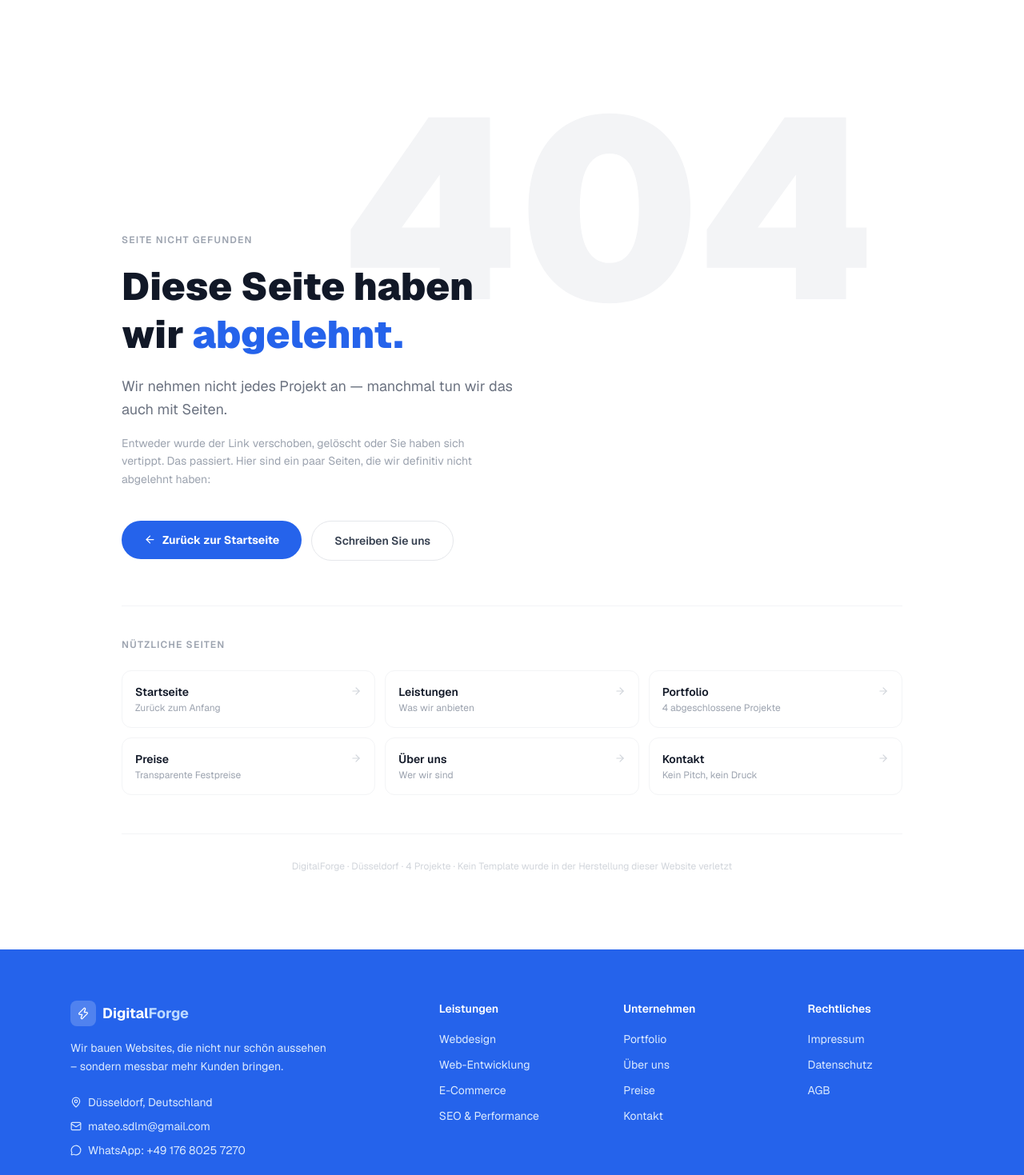
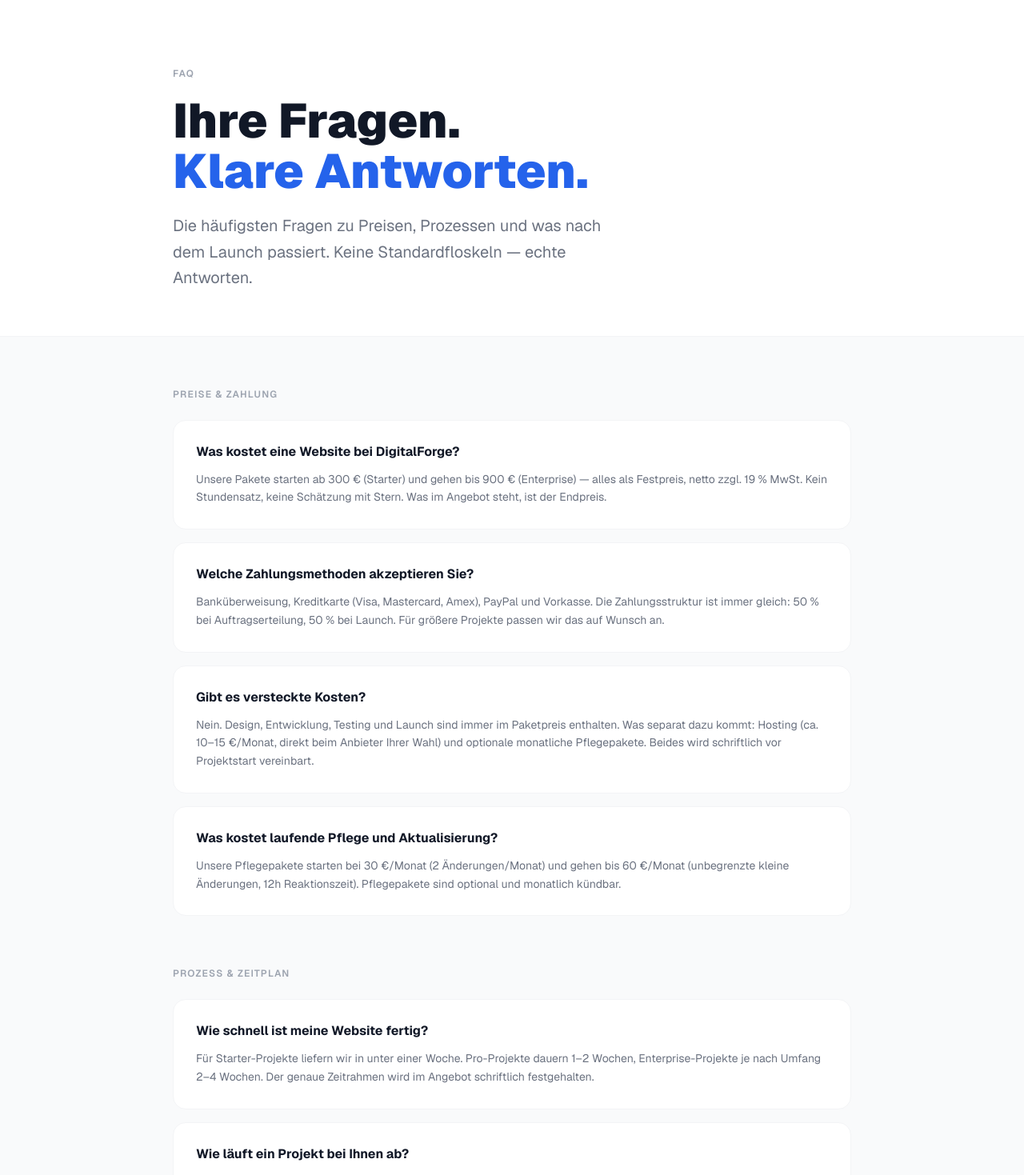
Before and after one commit to chjungdus/Neue-Website, a Next.js app: page /faq in a window 1280 px wide. Before the commit this address had no page. Shown: the part 60-1529 px from the top of the page at 80% size. Built offline with nearby package versions, Linux system fonts and the light colour scheme.

Commit message:
feat: add comprehensive FAQ page

```diff
--- /dev/null
+++ b/src/app/faq/page.tsx
@@ -0,0 +1,173 @@
+import type { Metadata } from "next"
+import Link from "next/link"
+import { ArrowRight } from "lucide-react"
+import FadeIn from "@/components/ui/fade-in"
+
+export const metadata: Metadata = {
+  title: "Häufige Fragen – FAQ",
+  description:
+    "Antworten auf die häufigsten Fragen zu Preisen, Prozessen, Lieferzeiten und mehr.",
+}
+
+const faqs = [
+  {
+    category: "Preise & Zahlung",
+    items: [
+      {
+        q: "Was kostet eine Website bei DigitalForge?",
+        a: "Unsere Pakete starten ab 300 € (Starter) und gehen bis 900 € (Enterprise) — alles als Festpreis, netto zzgl. 19 % MwSt. Kein Stundensatz, keine Schätzung mit Stern. Was im Angebot steht, ist der Endpreis.",
+      },
+      {
+        q: "Welche Zahlungsmethoden akzeptieren Sie?",
+        a: "Banküberweisung, Kreditkarte (Visa, Mastercard, Amex), PayPal und Vorkasse. Die Zahlungsstruktur ist immer gleich: 50 % bei Auftragserteilung, 50 % bei Launch. Für größere Projekte passen wir das auf Wunsch an.",
+      },
+      {
+        q: "Gibt es versteckte Kosten?",
+        a: "Nein. Design, Entwicklung, Testing und Launch sind immer im Paketpreis enthalten. Was separat dazu kommt: Hosting (ca. 10–15 €/Monat, direkt beim Anbieter Ihrer Wahl) und optionale monatliche Pflegepakete. Beides wird schriftlich vor Projektstart vereinbart.",
+      },
+      {
+        q: "Was kostet laufende Pflege und Aktualisierung?",
+        a: "Unsere Pflegepakete starten bei 30 €/Monat (2 Änderungen/Monat) und gehen bis 60 €/Monat (unbegrenzte kleine Änderungen, 12h Reaktionszeit). Pflegepakete sind optional und monatlich kündbar.",
+      },
+    ],
+  },
+  {
+    category: "Prozess & Zeitplan",
+    items: [
+      {
+        q: "Wie schnell ist meine Website fertig?",
+        a: "Für Starter-Projekte liefern wir in unter einer Woche. Pro-Projekte dauern 1–2 Wochen, Enterprise-Projekte je nach Umfang 2–4 Wochen. Der genaue Zeitrahmen wird im Angebot schriftlich festgehalten.",
+      },
+      {
+        q: "Wie läuft ein Projekt bei Ihnen ab?",
+        a: "1. Kurzes Kennenlerngespräch (30 Min.) 2. Konkretes Angebot mit Festpreis innerhalb von 3–5 Tagen 3. Briefing und Konzept 4. Design-Entwurf zur Freigabe 5. Entwicklung mit Live-Link zum Mitverfolgen 6. Launch. Jede Phase endet mit Ihrer Freigabe — kein Schritt ohne Ihre Zustimmung.",
+      },
+      {
+        q: "Was brauche ich, um ein Projekt zu starten?",
+        a: "Idealerweise: eine Idee, was die Website leisten soll, Ihr Logo (oder die Bereitschaft, ohne auszukommen), und grobe Texte für die Inhalte. Wir helfen beim Rest. Wenn Texte und Bilder fehlen, nennen wir Ihnen Optionen.",
+      },
+      {
+        q: "Kann ich den Fortschritt verfolgen?",
+        a: "Ja. Sie bekommen während der Entwicklung einen Live-Link, über den Sie jederzeit den aktuellen Stand sehen können. Keine Black Box, kein 'ist in Arbeit' ohne Beweis.",
+      },
+    ],
+  },
+  {
+    category: "Design & Qualität",
+    items: [
+      {
+        q: "Was passiert, wenn ich mit dem ersten Entwurf nicht zufrieden bin?",
+        a: "Wir überarbeiten kostenlos — ohne Diskussion, ohne Zeitdruck. Diese Aussage steht im Vertrag. Beim Starter-Paket sind 2 Korrekturrunden inklusive, bei Pro und Enterprise unbegrenzt.",
+      },
+      {
+        q: "Kann ich Wünsche und Vorbilder mitbringen?",
+        a: "Absolut. Je konkreter Ihre Vorstellung, desto besser das Ergebnis. Schicken Sie uns Websites, die Ihnen gefallen, Screenshots, oder eine einfache Beschreibung des Stils. Wir hören zu — und fragen nach, wenn etwas unklar ist.",
+      },
+      {
+        q: "Sind Ihre Websites mobil-optimiert?",
+        a: "Immer. Alle unsere Websites sind vollständig responsive — sie sehen auf Smartphone, Tablet und Desktop gleich professionell aus. Das ist kein optionales Feature, sondern Standard.",
+      },
+    ],
+  },
+  {
+    category: "Nach dem Launch",
+    items: [
+      {
+        q: "Kann ich meine Website nach dem Launch selbst bearbeiten?",
+        a: "Wir bauen keine selbst-editierbaren CMS-Systeme — nicht weil wir Sie abhängig halten wollen, sondern weil diese Systeme Performance, Sicherheit und Design-Qualität kosten. Änderungen erledigen wir für Sie über unsere Pflegepakete, meist innerhalb von 24 Stunden.",
+      },
+      {
+        q: "Kümmern Sie sich um Hosting?",
+        a: "Wir richten das Hosting ein — bei einem Anbieter Ihrer Wahl (Vercel, Hetzner, o.ä.) oder empfehlen eine Option. Die Rechnung zahlen Sie direkt beim Anbieter, typisch 10–15 €/Monat. Kein Aufpreis von unserer Seite.",
+      },
+      {
+        q: "Was passiert, wenn etwas nach dem Launch kaputtgeht?",
+        a: "30 Tage nach Launch sind im Starter-Paket inklusive. Bei Pro und Enterprise länger. Fehler, die wir verursacht haben, beheben wir immer kostenlos — unabhängig vom Support-Zeitraum.",
+      },
+      {
+        q: "Bauen Sie auch Online-Shops?",
+        a: "Ja, im Enterprise-Paket. Wir bauen maßgeschneiderte Shop-Lösungen — keine Baukastensysteme. Wenn Ihr Shop-Projekt sehr umfangreich ist, sprechen wir das im Erstgespräch offen an und erstellen ein individuelles Angebot.",
+      },
+    ],
+  },
+]
+
+export default function FaqPage() {
+  return (
+    <div className="pt-16">
+      {/* Hero */}
+      <section className="pt-20 pb-14 bg-white border-b border-gray-100">
+        <div className="max-w-4xl mx-auto px-6">
+          <FadeIn>
+            <p className="text-[#9ca3af] text-xs font-semibold uppercase tracking-widest mb-5">
+              FAQ
+            </p>
+            <h1 className="text-5xl md:text-6xl font-black text-[#111827] leading-[1.05] mb-5 max-w-2xl">
+              Ihre Fragen.
+              <br />
+              <span className="text-[#2563eb]">Klare Antworten.</span>
+            </h1>
+            <p className="text-[#6b7280] text-xl max-w-xl leading-relaxed">
+              Die häufigsten Fragen zu Preisen, Prozessen und was nach dem Launch passiert.
+              Keine Standardfloskeln — echte Antworten.
+            </p>
+          </FadeIn>
+        </div>
+      </section>
+
+      {/* FAQ sections */}
+      <section className="py-16 bg-[#f9fafb]">
+        <div className="max-w-4xl mx-auto px-6 space-y-16">
+          {faqs.map((section, si) => (
+            <FadeIn key={si} delay={si * 0.06}>
+              <div>
+                <p className="text-[#9ca3af] text-xs font-semibold uppercase tracking-widest mb-6">
+                  {section.category}
+                </p>
+                <div className="flex flex-col gap-4">
+                  {section.items.map((faq, i) => (
+                    <div key={i} className="bg-white border border-gray-100 rounded-2xl p-7">
+                      <h2 className="text-[#111827] font-bold mb-3 text-base leading-snug">
+                        {faq.q}
+                      </h2>
+                      <p className="text-[#6b7280] text-sm leading-relaxed">{faq.a}</p>
+                    </div>
+                  ))}
+                </div>
+              </div>
+            </FadeIn>
+          ))}
+        </div>
+      </section>
+
+      {/* CTA */}
+      <section className="py-20 bg-white border-t border-gray-100">
+        <div className="max-w-2xl mx-auto px-6 text-center">
+          <FadeIn>
+            <h2 className="text-3xl font-black text-[#111827] mb-4 leading-tight">
+              Noch eine Frage?
+            </h2>
+            <p className="text-[#6b7280] text-lg mb-10 leading-relaxed">
+              Schreiben Sie uns einfach. Wir antworten innerhalb von 24 Stunden — ehrlich,
+              auch wenn die ehrliche Antwort &quot;wir sind nicht die Richtigen für Sie&quot; ist.
+            </p>
+            <div className="flex flex-col sm:flex-row items-center justify-center gap-3">
+              <Link
+                href="/kontakt"
+                className="bg-[#2563eb] hover:bg-[#1d4ed8] text-white font-bold px-8 py-4 rounded-full inline-flex items-center gap-2 transition-colors"
+              >
+                Frage stellen <ArrowRight size={17} />
+              </Link>
+              <Link
+                href="/anfrage"
+                className="text-[#374151] font-semibold px-8 py-4 rounded-full border border-gray-200 hover:border-gray-300 transition-all"
+              >
+                Direkt anfragen
+              </Link>
+            </div>
+          </FadeIn>
+        </div>
+      </section>
+    </div>
+  )
+}
```
